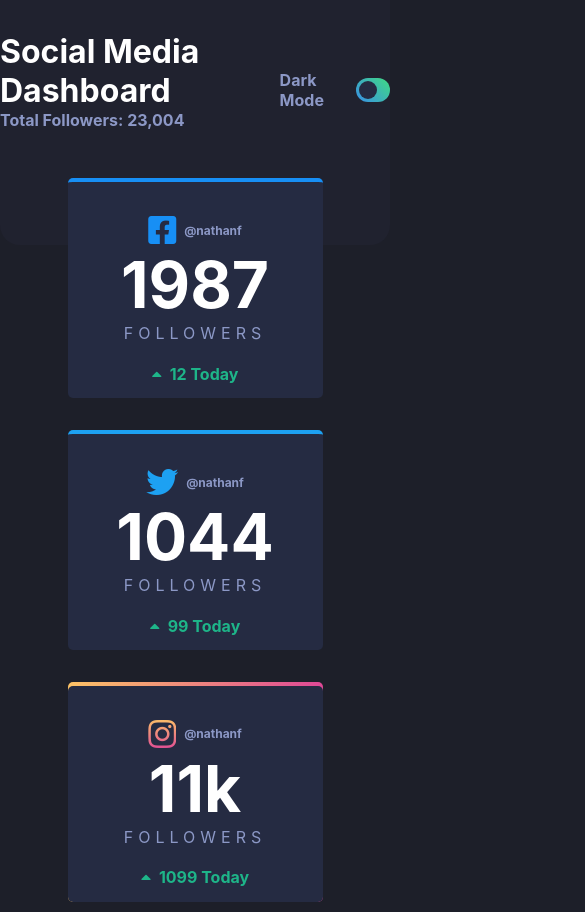
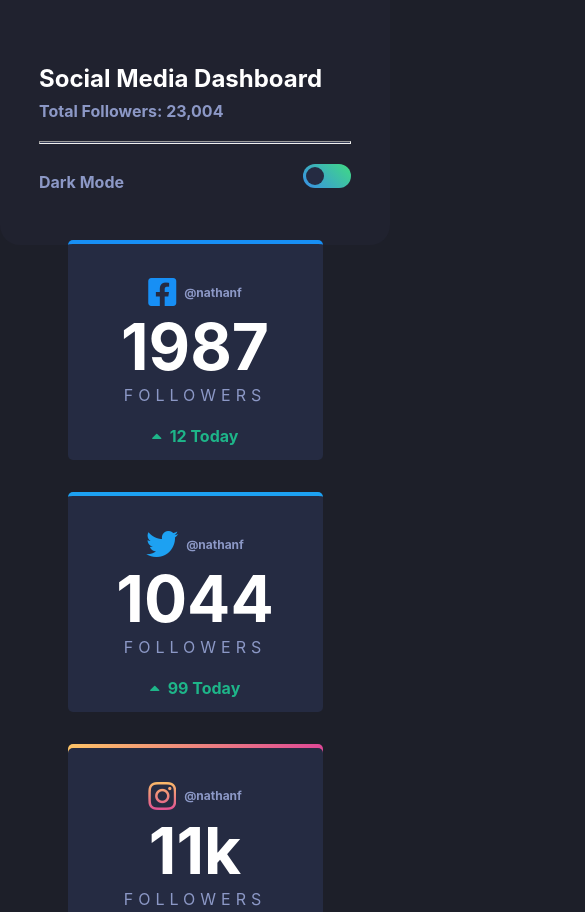
Before and after one commit to Snouzy/dashboard-integration, a plain HTML site: page index.html in a window 390 px wide. Shown: the top 912 px of the page, 585 px wide, since content can reach past the window. Drawn offline with Linux system fonts and the light colour scheme; a web font is replaced by a local one.

Commit message:
responsive OK

```diff
--- a/assets/css/style.css
+++ b/assets/css/style.css
@@ -53,16 +53,19 @@ body::after {
 .container {
     max-width: 1160px;
     margin: auto;
-    width: 100%;
+    width: 80%;
 }
 .row--header {
     display: flex;
-    align-items: flex-end;
+    align-items: baseline;
     justify-content: space-between;
+}
+.title {
+    width: 100%;
 }
 .infos {
     display: flex;
-    justify-content: space-around;
+    justify-content: space-evenly;
     margin-top: 1rem;
     flex-wrap: wrap;
 }
@@ -94,6 +97,11 @@ header p {
     display: flex;
     align-items: center;
 }
+
+.btn-theme--div p:hover {
+    color: var(--main-text-color);
+    cursor: pointer;
+}
 .btn-theme--div label {
     color: var(--sub-text-color);
     font-weight: bold;
@@ -109,6 +117,8 @@ header p {
 
 .btn-theme--div label:hover {
     cursor: pointer;
+    color: #fff;
+
 }
 .btn-theme--div label::after {
     content: ' ';
@@ -131,6 +141,7 @@ header p {
 
 .btn-theme--text {
     margin-right: 1rem;
+    white-space: nowrap;
 }
 
 /* infos */
@@ -278,10 +289,62 @@ header p {
     font-size: 1rem;
 }
 
+.separator {
+    display: none;
+    height: 1px;
+    background-color: #333A55;
+    margin: 20px 0 20px 0;
+}
 /* Attributions */
 .attribution {
     color: #ccc;
     font-size: 1rem;
+    margin: 3rem;
     text-align: center;
 }
-.attribution a { color: var(--lightGray); }
+.attribution a {
+    color: var(--lightGray);
+}
+
+@media screen and (min-width: 1275px) {
+    .infos {
+        justify-content: space-between;
+    }
+}
+@media screen and (max-width: 955px) {
+    .overview-infos {
+        grid-template-columns: repeat(2, 1fr);
+    }
+    /* .overview-infos-card {
+        width: 80%;
+        justify-self: center;
+    } */
+}
+@media screen and (max-width: 666px) {
+    .separator {
+        display: block;
+    }
+    .overview-infos {
+        grid-template-columns: repeat(1, 1fr);
+    }
+    .overview-infos-card {
+        width: 80%;
+        justify-self: center;
+    }
+    .row--header {
+        flex-direction: column;
+    }
+    header h1 {
+        margin-top: 2rem;
+        font-size: 1.5rem;
+    }
+    header p {
+        margin-top: .5rem;
+    }
+
+    .btn-theme--div {
+        display: flex;
+        justify-content: space-between;
+        width: 100%;
+    }
+}
--- a/index.html
+++ b/index.html
@@ -14,14 +14,19 @@
     <div class="container">
         <header>
             <div class="row row--header">
-                <h1>Social Media Dashboard</h1>
+                <div class="title">
+                    <h1>Social Media Dashboard</h1>
+                    <p>Total Followers: 23,004</p>
+                    <hr class="separator">
+                </div>
                 <div class="btn-theme--div">
                     <p class="btn-theme--text">Dark Mode</p>
-                    <label for="btn-theme" ></label>
-                    <input type="checkbox" class="btn-theme--switch" id="btn-theme"/>
+                    <div>
+                        <label for="btn-theme" ></label>
+                        <input type="checkbox" class="btn-theme--switch" id="btn-theme"/>
+                    </div>
                 </div>
             </div>
-            <p>Total Followers: 23,004</p>
         </header>
         <div class="infos">
             <!-- element info -->
```
